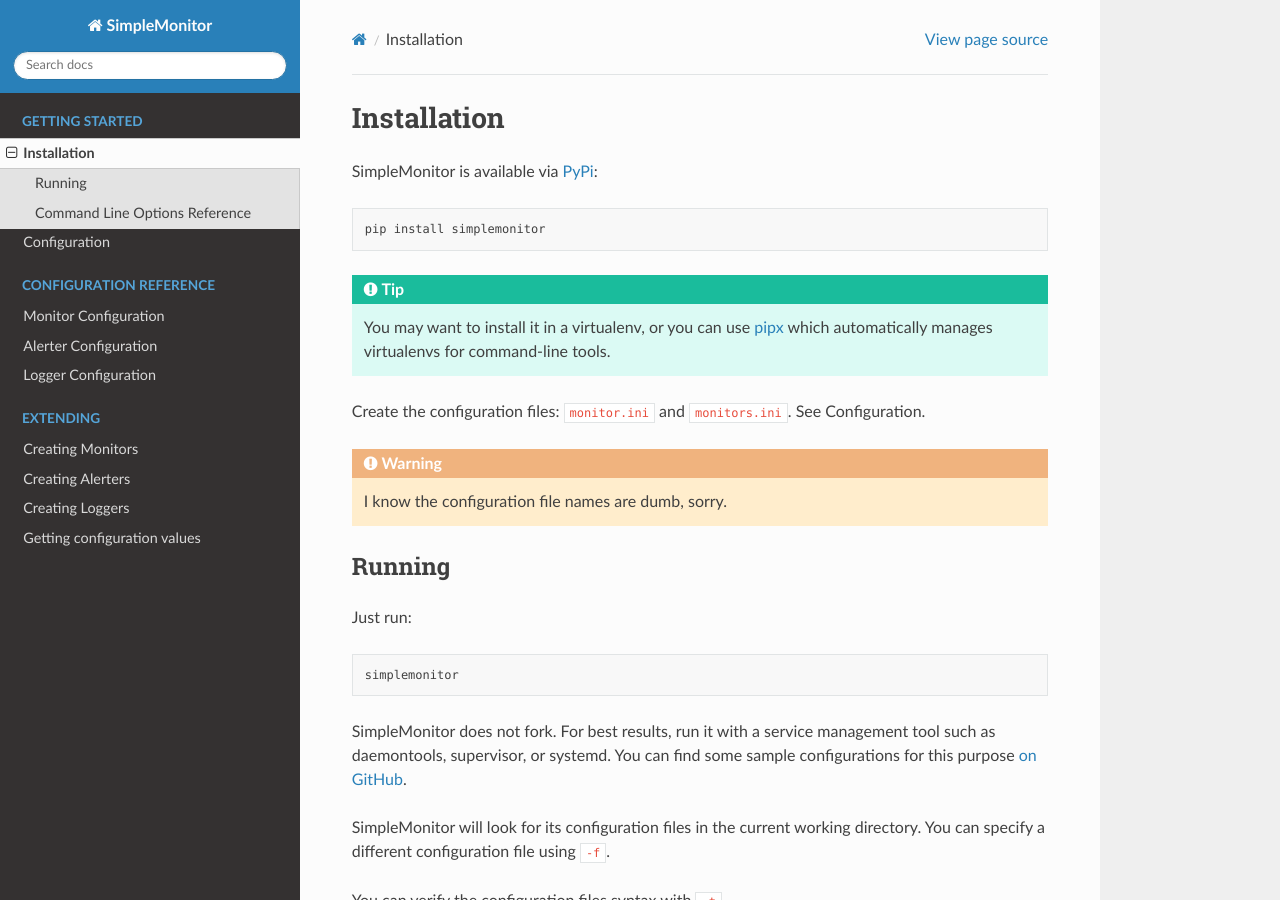
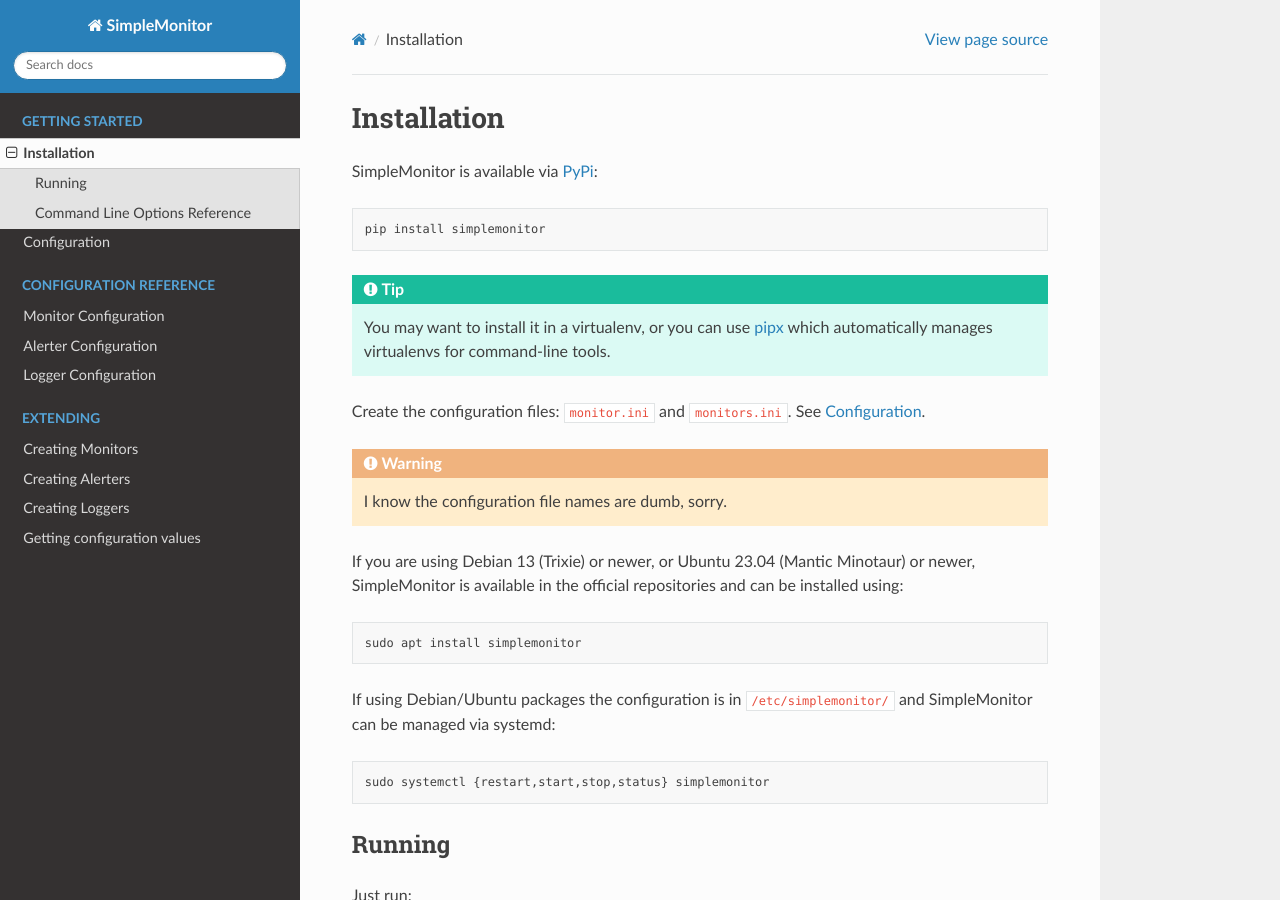
Before and after one commit to jamesoff/simplemonitor, a Sphinx documentation site: the page built from docs/installation.rst, in a window 1280 px wide and 900 px high. Built offline with Sphinx 7.4.7 and the Read the Docs theme 3.1.0, drawn with Linux system fonts in a browser that asks for light colours; pages that are not in the unit, such as notebooks, are missing from menus.

Commit message:
Add Debian/Ubuntu installation steps
Add link from installation.rst to configuration.rst

```diff
--- a/docs/configuration.rst
+++ b/docs/configuration.rst
@@ -1,3 +1,5 @@
+.. _Configuration:
+
 Configuration
 =============
 
--- a/docs/installation.rst
+++ b/docs/installation.rst
@@ -11,9 +11,18 @@
    which automatically manages virtualenvs for command-line tools.
 
 Create the configuration files: ``monitor.ini`` and ``monitors.ini``. See
-Configuration.
+:ref:`Configuration`.
 
 .. warning:: I know the configuration file names are dumb, sorry.
+
+If you are using Debian 13 (Trixie) or newer, or Ubuntu 23.04 (Mantic Minotaur) or newer, SimpleMonitor is available in the official repositories and can be installed using::
+
+   sudo apt install simplemonitor
+
+If using Debian/Ubuntu packages the configuration is in
+``/etc/simplemonitor/`` and SimpleMonitor can be managed via systemd::
+
+  sudo systemctl {restart,start,stop,status} simplemonitor
 
 Running
 -------
```
